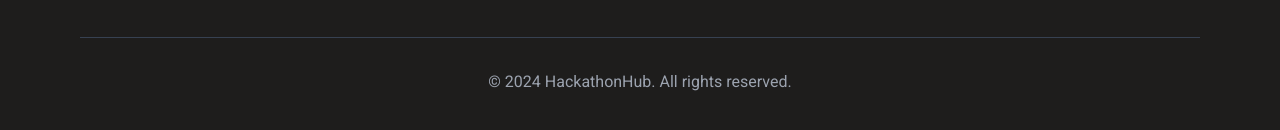
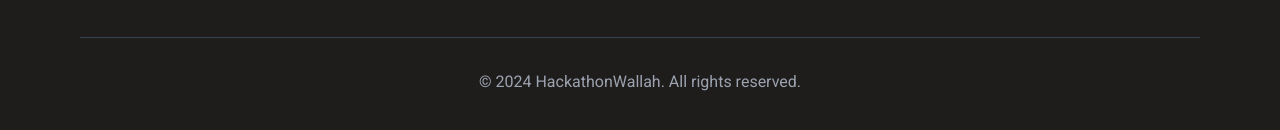
Before and after one commit to pksingh1508/hackathonHub, a Next.js app: page / in a window 1280 px wide. Shown: the part 4624-4754 px from the top of the page. Built offline with nearby package versions, Linux system fonts and the light colour scheme; no server answers.

Commit message:
fix type in website name in footer

```diff
--- a/components/Footer.tsx
+++ b/components/Footer.tsx
@@ -57,7 +57,7 @@
                 </div>
 
                 <div className="mt-8 pt-8 border-t border-gray-700 text-center text-gray-400">
-                    <p>&copy; {new Date().getFullYear()} HackathonHub. All rights reserved.</p>
+                    <p>&copy; {new Date().getFullYear()} HackathonWallah. All rights reserved.</p>
                 </div>
             </div>
         </footer>
```
